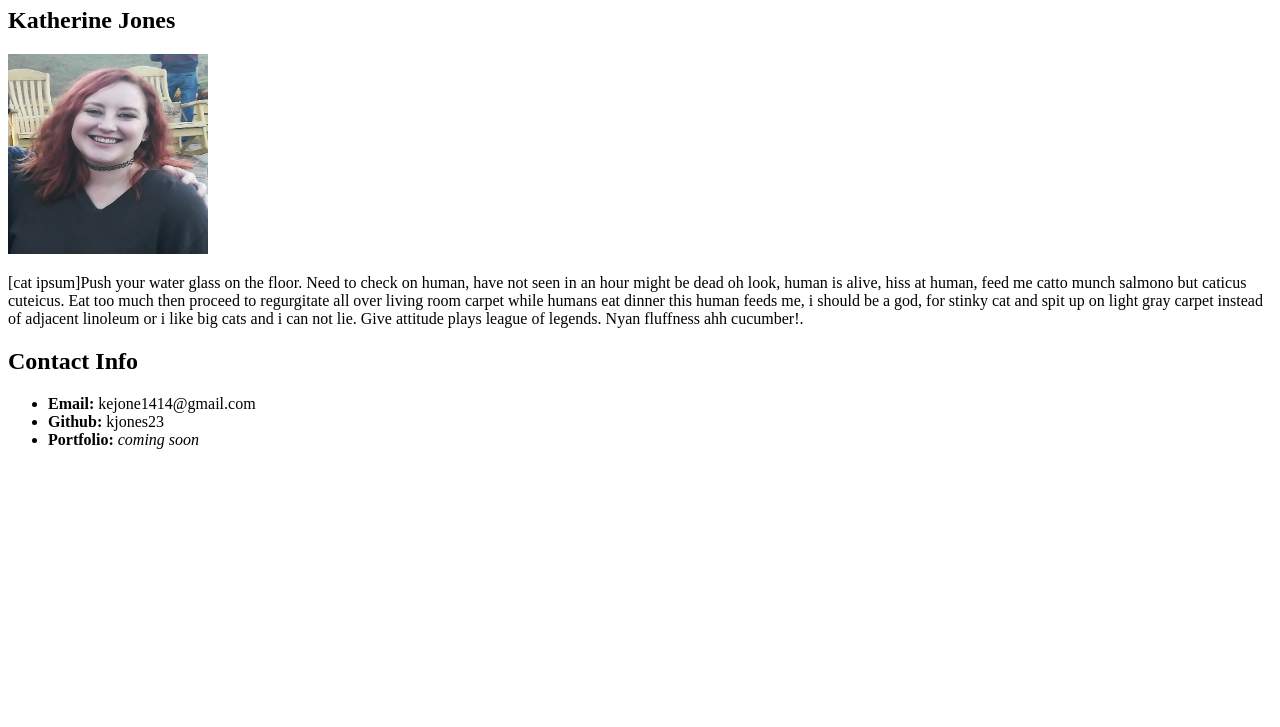
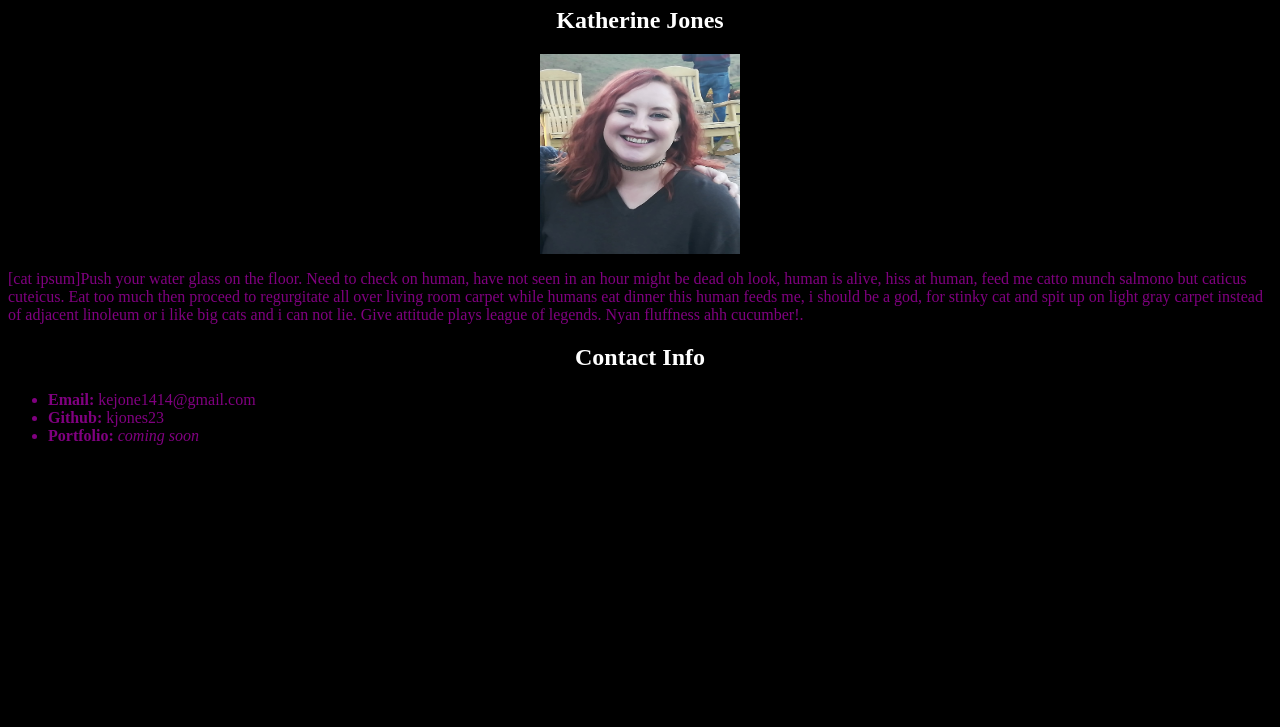
Before and after one commit to katjones23/01-Activity-04-HTML-GIT, a plain HTML site: page index.html in a window 1280 px wide. Shown: the part 73-800 px from the top of the page. Drawn offline with Linux system fonts and the light colour scheme.

Commit message:
updating style

```diff
--- a/index.html
+++ b/index.html
@@ -4,6 +4,7 @@
     <meta charset="UTF-8">
     <meta name="viewport" content="width=device-width, initial-scale=1.0">
     <title>KJ_04-HTML_Git</title>
+    <link rel="stylesheet" href="style.css">
 </head>
 <body>
     <h1>Student Bio</h1>
--- /dev/null
+++ b/style.css
@@ -0,0 +1,18 @@
+body {
+        background-color: black;
+}
+
+h1, h2 {
+        color: white;
+        text-align: center;
+}
+
+div {
+        color: purple
+}
+
+img {
+    margin-left: auto;
+    margin-right: auto;
+    display: block;
+}
```
